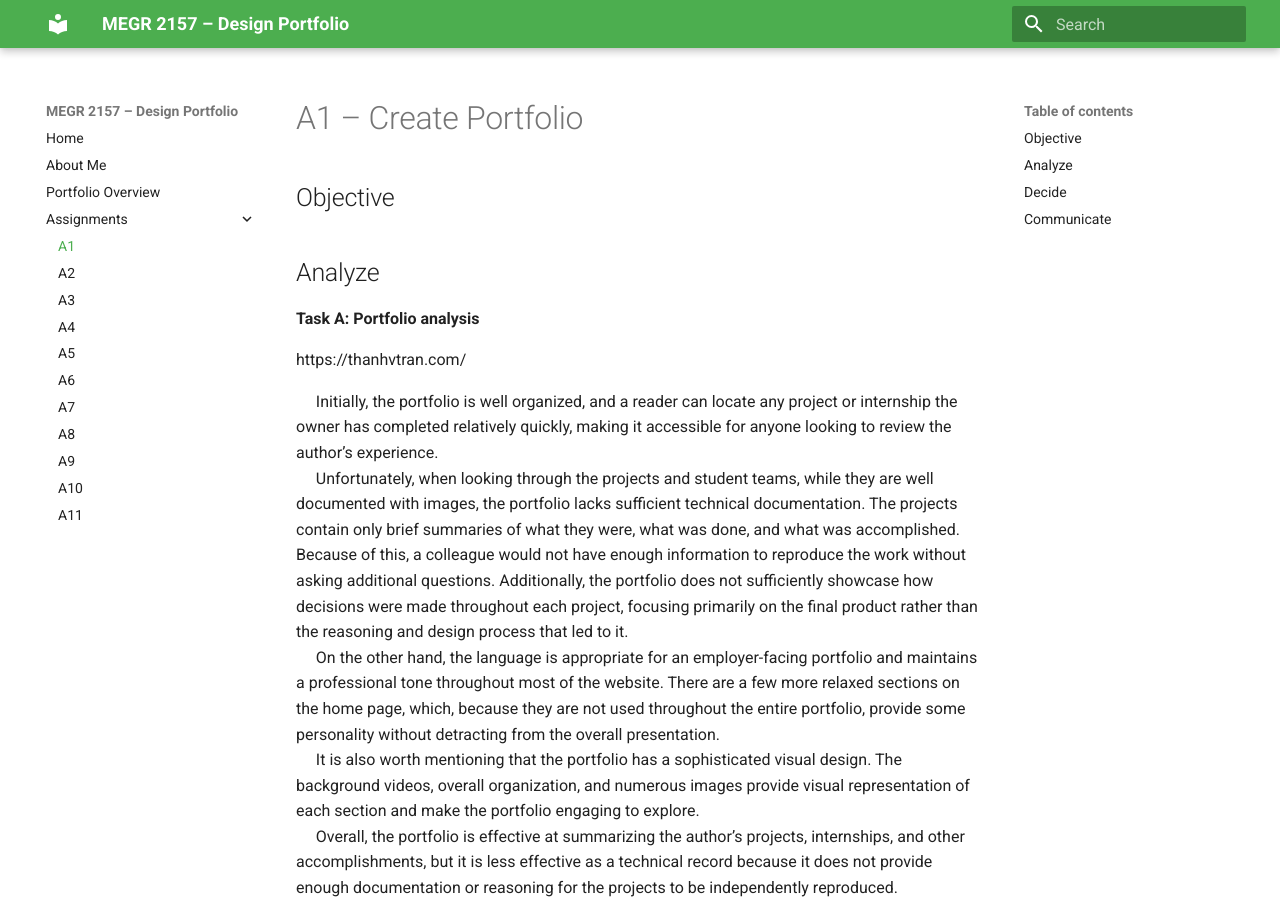
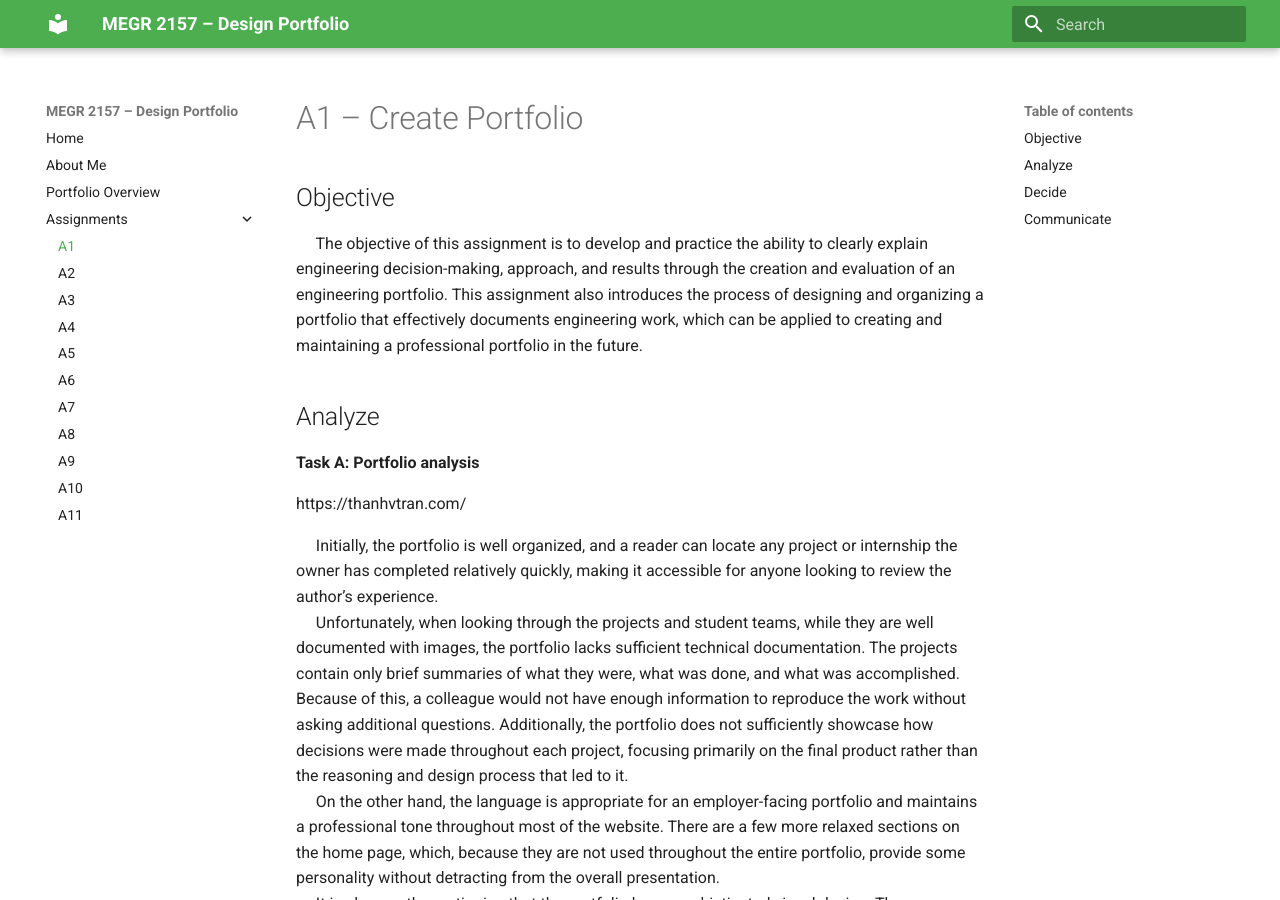
Before and after one commit to abatisti/megr2157-portfolio, an MkDocs documentation site: the page built from docs/assignments/A01/index.md, in a window 1280 px wide and 900 px high. Built offline with MkDocs 1.6.1 and Material for MkDocs 9.7.7, drawn with Linux system fonts in a browser that asks for light colours.

Commit message:
Update index.md

```diff
--- a/docs/assignments/A01/index.md
+++ b/docs/assignments/A01/index.md
@@ -2,6 +2,7 @@
 
 ## Objective
 
+&nbsp;&nbsp;&nbsp;&nbsp;  The objective of this assignment is to develop and practice the ability to clearly explain engineering decision-making, approach, and results through the creation and evaluation of an engineering portfolio. This assignment also introduces the process of designing and organizing a portfolio that effectively documents engineering work, which can be applied to creating and maintaining a professional portfolio in the future.
 
 ## Analyze
 **Task A: Portfolio analysis**
```
